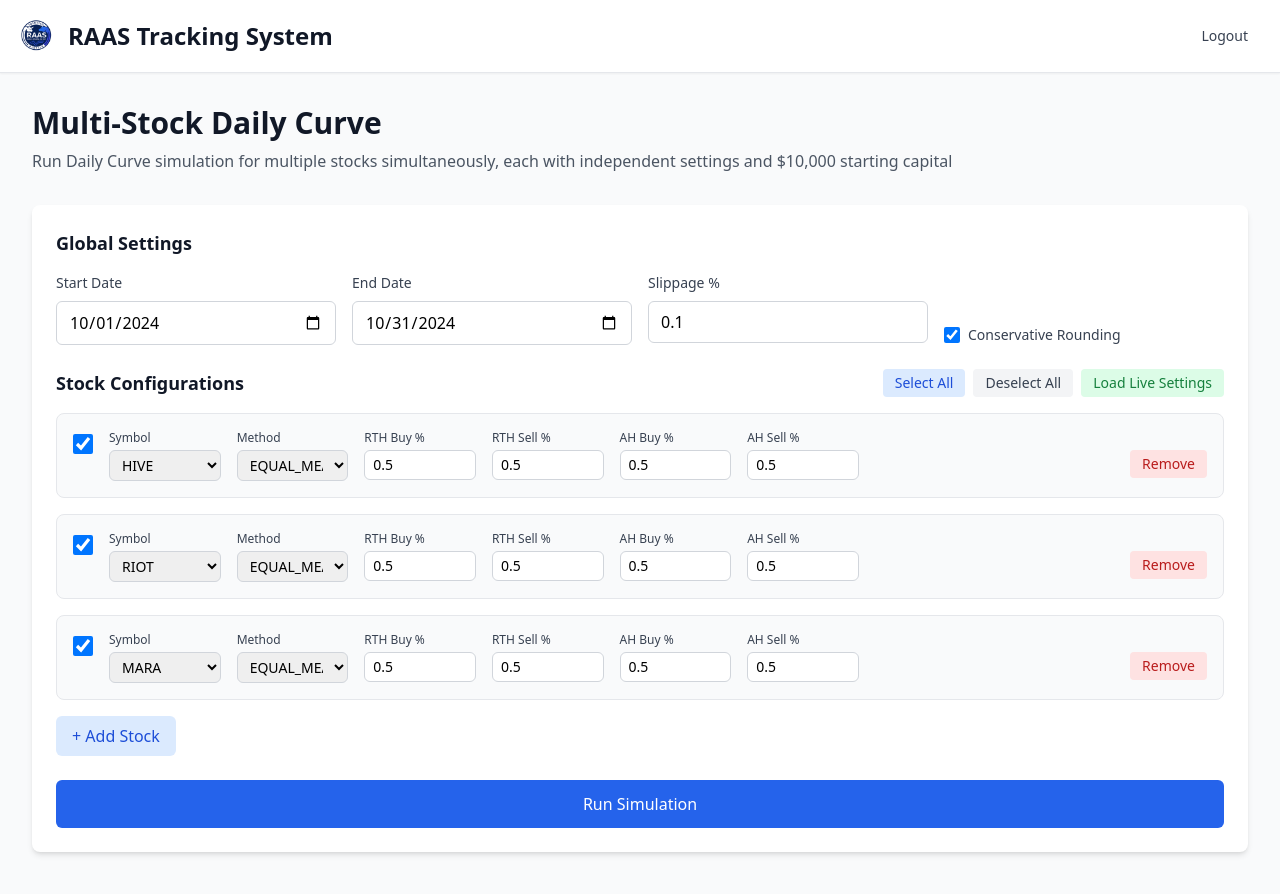
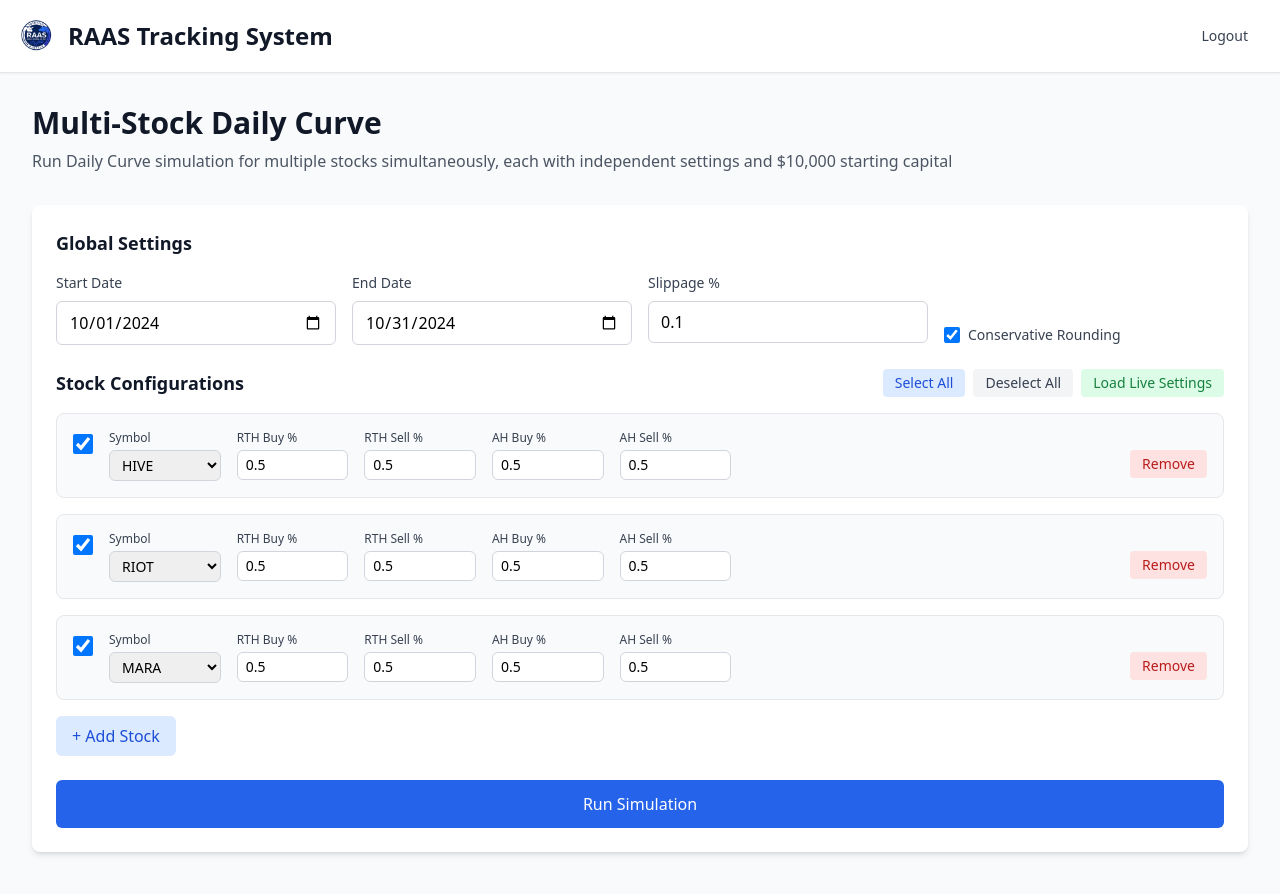
Before and after one commit to loganlidster/zara, a Next.js app in the folder frontend-dashboard/: page /reports/multi-stock-daily-curve in a window 1280 px wide. Shown: the top 894 px of the page. Built offline with nearby package versions, Linux system fonts and the light colour scheme.

Commit message:
Remove duplicate old Method dropdown

```diff
--- a/frontend-dashboard/app/reports/multi-stock-daily-curve/page.tsx
+++ b/frontend-dashboard/app/reports/multi-stock-daily-curve/page.tsx
@@ -333,16 +333,6 @@ export default function MultiStockDailyCurve() {
                           </select>
                         </div>
 
-                        <div>
-                          <label className="block text-xs font-medium text-gray-700 mb-1">Method</label>
-                          <select
-                            value={stock.method}
-                            onChange={(e) => updateStock(stock.id, 'method', e.target.value)}
-                            className="w-full px-2 py-1 text-sm border border-gray-300 rounded-md focus:outline-none focus:ring-2 focus:ring-blue-500"
-                          >
-                            {METHODS.map(m => <option key={m} value={m}>{m}</option>)}
-                          </select>
-                        </div>
 
                         <div>
                           <label className="block text-xs font-medium text-gray-700 mb-1">RTH Buy %</label>
```
